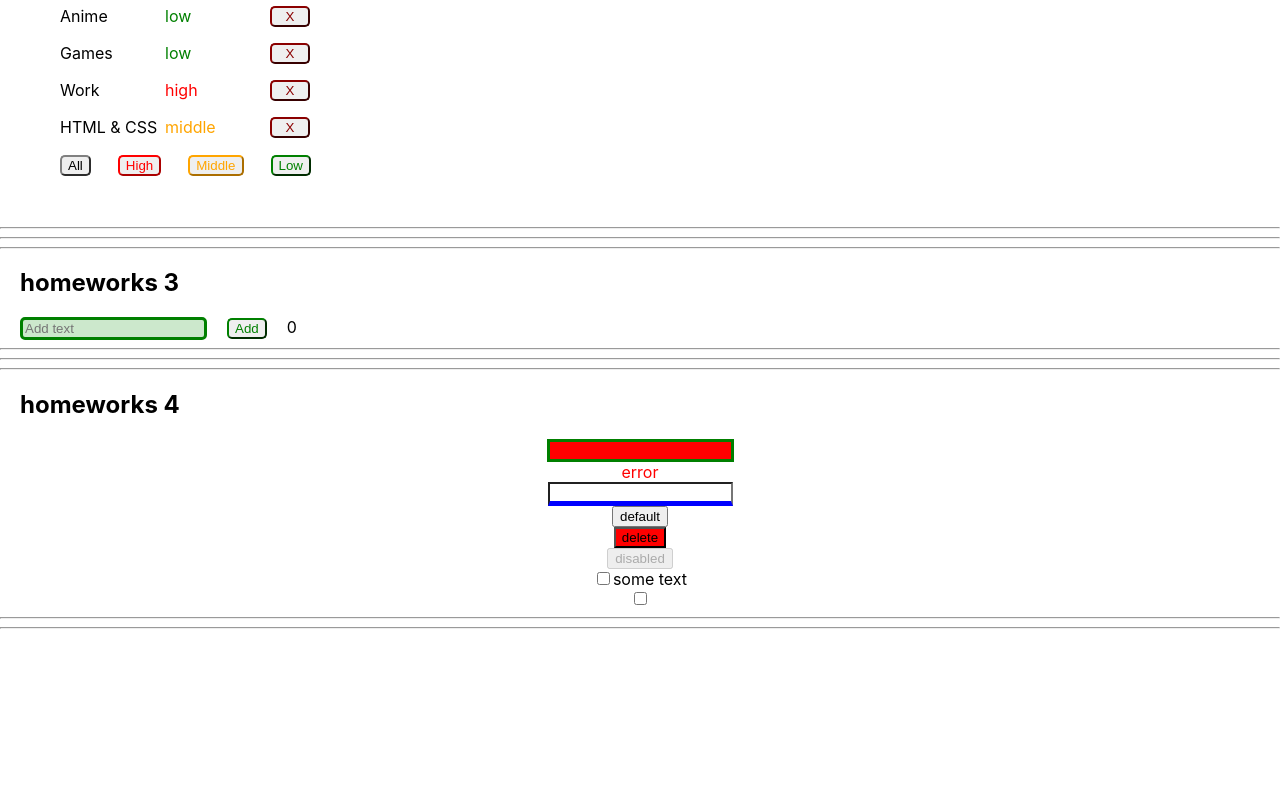
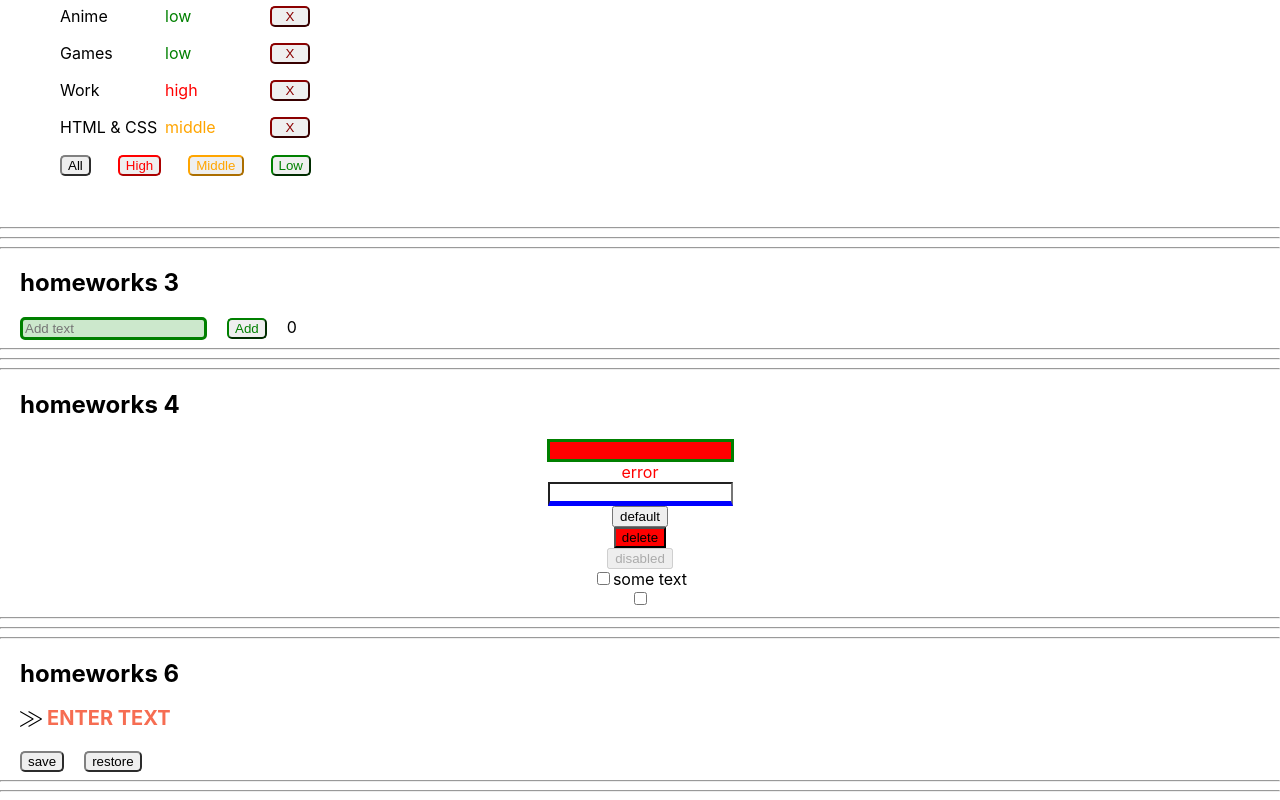
Before and after one commit to AndreyZaytsev90/IT-INC-homework-from-Ignat, a React (Create React App) app in the folder homeworks/: page /#/pre-junior in a window 1280 px wide. Shown: the part 424-1224 px from the top of the page. Before the commit the page ends 1061 px from the top, so only its background shows below. Built offline with nearby package versions, Linux system fonts and the light colour scheme.

Commit message:
Changed file and fixed bugs

```diff
--- a/homeworks/src/index.tsx
+++ b/homeworks/src/index.tsx
@@ -5,9 +5,7 @@ import App from './p1-main/m1-ui/u1-app/App'
 import * as serviceWorker from './serviceWorker'
 
 ReactDOM.render(
-    <React.StrictMode>
-        <App/>
-    </React.StrictMode>,
+        <App/>,
     document.getElementById("root")
 )
 
--- a/homeworks/src/p2-homeworks/h4/common/c1-SuperInputText/SuperInputText.module.css
+++ b/homeworks/src/p2-homeworks/h4/common/c1-SuperInputText/SuperInputText.module.css
@@ -1,5 +1,5 @@
 .superInput {
-   /*border: 3px solid green;*/
+    /*border: 3px solid green;*/
 }
 
 .errorInput {
@@ -13,5 +13,4 @@
 
 .greetingInput {
     border-radius: 5px;
-
 }
--- a/homeworks/src/p2-homeworks/h5/pages/PreJunior.tsx
+++ b/homeworks/src/p2-homeworks/h5/pages/PreJunior.tsx
@@ -3,6 +3,7 @@ import HW1 from '../../h1/HW1'
 import HW2 from '../../h2/HW2'
 import HW3 from '../../h3/HW3'
 import HW4 from '../../h4/HW4'
+import HW6 from "../../h6/HW6";
 
 function PreJunior() {
     return (
@@ -11,7 +12,7 @@ function PreJunior() {
             <HW2/>
             <HW3/>
             <HW4/>
-            {/*<HW6/>*/}
+            <HW6/>
 
         </div>
     )
--- a/homeworks/src/p2-homeworks/h6/HW6.tsx
+++ b/homeworks/src/p2-homeworks/h6/HW6.tsx
@@ -2,32 +2,38 @@ import React, {useState} from 'react'
 import SuperEditableSpan from './common/c4-SuperEditableSpan/SuperEditableSpan'
 import SuperButton from '../h4/common/c2-SuperButton/SuperButton'
 import {restoreState, saveState} from './localStorage/localStorage'
+import styleBtn from "../h4/common/c2-SuperButton/SuperButton.module.css";
 
 function HW6() {
   const [value, setValue] = useState<string>('')
 
   const save = () => {
     saveState<string>('editable-span-value', value)
+
   }
   const restore = () => {
-        // setValue()
+    const newValue = restoreState<string>('editable-span-value', value)
+    setValue(newValue)
   }
 
   return (
     <div>
       <hr/>
-            homeworks 6
+      <h2 style={{marginLeft: 20}}>homeworks 6</h2>
 
       {/*should work (должно работать)*/}
       <div>
         <SuperEditableSpan
           value={value}
           onChangeText={setValue}
-                    spanProps={{children: value ? undefined : 'enter text...'}}
+          spanProps={{children: value ? undefined : 'ENTER TEXT'}}
         />
       </div>
-            <SuperButton onClick={save}>save</SuperButton>
-            <SuperButton onClick={restore}>restore</SuperButton>
+      <div style={{marginLeft: 20, marginTop: 20}}>
+        <SuperButton className={styleBtn.buttonAll} onClick={save}>save</SuperButton>
+        <SuperButton style={{marginLeft: 20}} className={styleBtn.buttonAll} onClick={restore}>restore</SuperButton>
+      </div>
+
 
       <hr/>
       {/*для личного творчества, могу проверить*/}
--- a/homeworks/src/p2-homeworks/h6/common/c4-SuperEditableSpan/SuperEditableSpan.tsx
+++ b/homeworks/src/p2-homeworks/h6/common/c4-SuperEditableSpan/SuperEditableSpan.tsx
@@ -1,5 +1,8 @@
-import React, {DetailedHTMLProps, InputHTMLAttributes, HTMLAttributes, useState} from 'react'
+import React, {DetailedHTMLProps, InputHTMLAttributes, HTMLAttributes, useState, KeyboardEvent} from 'react'
 import SuperInputText from '../../../h4/common/c1-SuperInputText/SuperInputText'
+import styleInput from "../../../h4/common/c1-SuperInputText/SuperInputText.module.css";
+import DoubleClick from "../../img/double-arrows.svg"
+import style from "../../css/superEditableSpan.module.css"
 
 // тип пропсов обычного инпута
 type DefaultInputPropsType = DetailedHTMLProps<InputHTMLAttributes<HTMLInputElement>, HTMLInputElement>
@@ -31,17 +34,19 @@ const SuperEditableSpan: React.FC<SuperEditableSpanType> = (
   const {children, onDoubleClick, className, ...restSpanProps} = spanProps || {}
 
   const onEnterCallback = () => {
-        // setEditMode() // выключить editMode при нажатии Enter
-
+    setEditMode(false)
+    // setEditMode() // выключить editMode при нажатии Enter +++
     onEnter && onEnter()
   }
   const onBlurCallback = (e: React.FocusEvent<HTMLInputElement>) => {
-        // setEditMode() // выключить editMode при нажатии за пределами инпута
+    setEditMode(false)
+    // setEditMode() // выключить editMode при нажатии за пределами инпута ++++
 
     onBlur && onBlur(e)
   }
   const onDoubleClickCallBack = (e: React.MouseEvent<HTMLSpanElement, MouseEvent>) => {
-        // setEditMode() // включить editMode при двойном клике
+    setEditMode(true)
+    // setEditMode() // включить editMode при двойном клике ++++
 
     onDoubleClick && onDoubleClick(e)
   }
@@ -49,10 +54,14 @@ const SuperEditableSpan: React.FC<SuperEditableSpanType> = (
   const spanClassName = `${'сделать красивый стиль для спана'} ${className}`
 
   return (
-        <>
+    <div style={{marginLeft: 20}} className={style.enter}>
+      <img style={{width:22, height:22}} src={DoubleClick} alt="DoubleClick"/>
+      <div className={style.enterText}>
         {editMode
           ? (
             <SuperInputText
+              className={styleInput.greetingInput}
+              placeholder={"enter text..."}
               autoFocus // пропсу с булевым значением не обязательно указывать true
               onBlur={onBlurCallback}
               onEnter={onEnterCallback}
@@ -60,18 +69,17 @@ const SuperEditableSpan: React.FC<SuperEditableSpanType> = (
               {...restProps} // отдаём инпуту остальные пропсы если они есть (value например там внутри)
             />
           ) : (
-                    <span
-                        onDoubleClick={onDoubleClickCallBack}
+            <span onDoubleClick={onDoubleClickCallBack}
                   className={spanClassName}
+                  {...restSpanProps}>
 
-                        {...restSpanProps}
-                    >
             {/*если нет захардкодженного текста для спана, то значение инпута*/}
               {children || restProps.value}
                     </span>
           )
         }
-        </>
+      </div>
+    </div>
   )
 }
 
```
Lines whose indentation alone changed are shown as unchanged.
